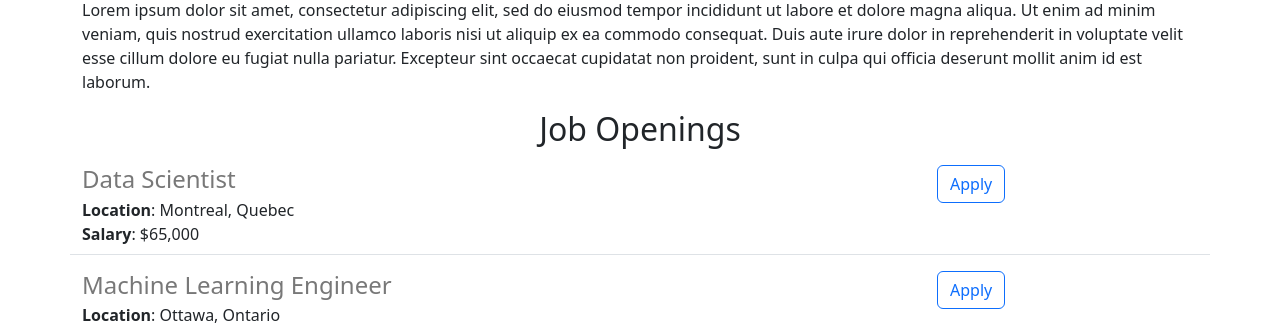
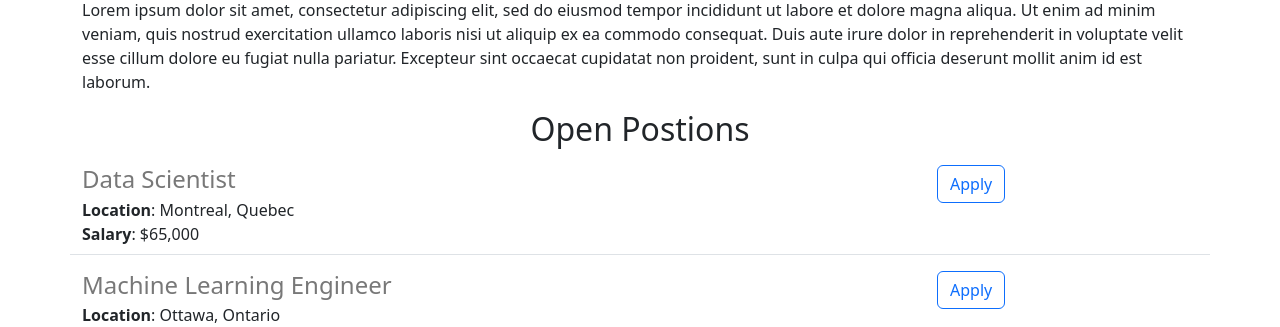
Before and after one commit to kgtabiri/student-jobs-website, a Flask app: page / in a window 1280 px wide. Shown: the part 472-799 px from the top of the page. Run offline with Flask 3, Linux system fonts and the light colour scheme.

Commit message:
made minor changes

```diff
--- a/templates/home.html
+++ b/templates/home.html
@@ -28,7 +28,7 @@
             sunt in culpa qui officia deserunt mollit anim id est laborum.
         </p>
 
-        <h2 class="text-center mt-2">Job Openings</h2>
+        <h2 class="text-center mt-2">Open Postions</h2>
           <!-- {{jobs}} this is a Flask utility (called templating syntax) that allows us insert dynamic data into HTML-->
           {% for job in jobs %}
             {% include 'jobitems.html' %}
```
